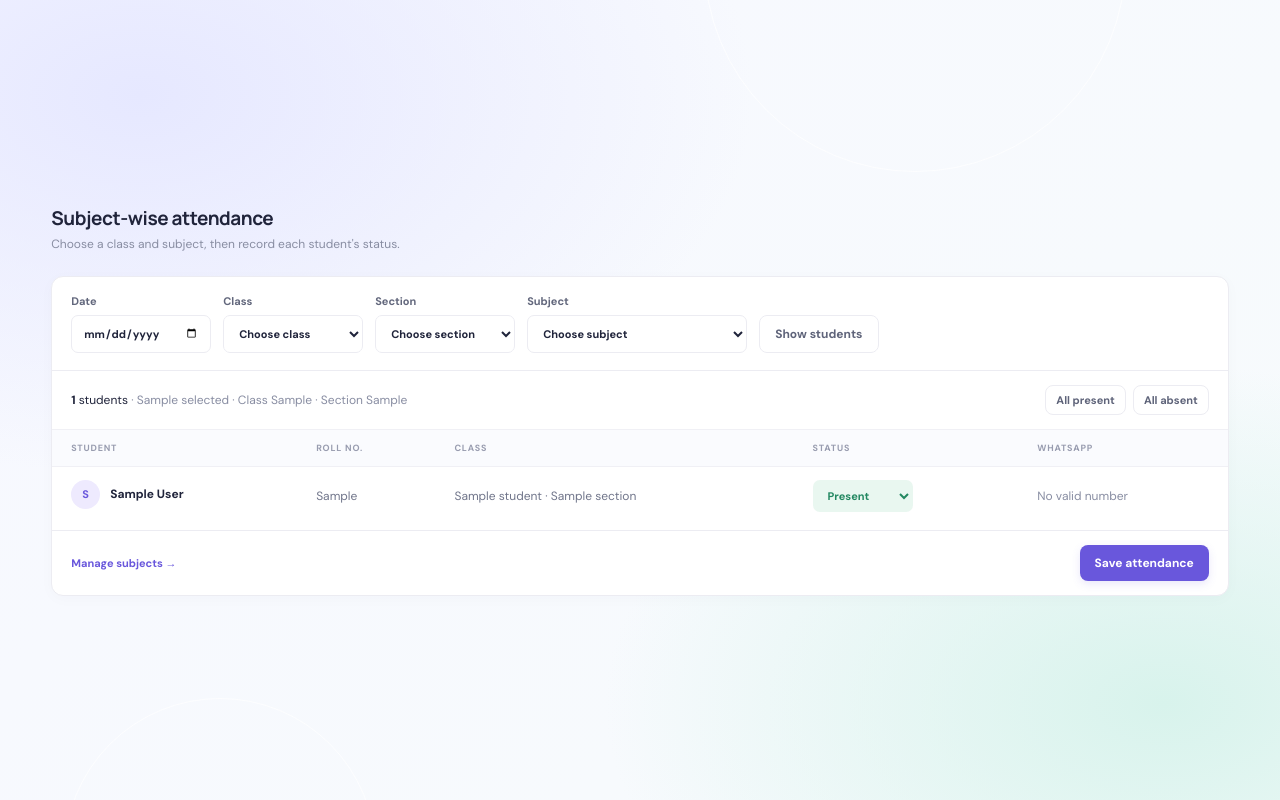
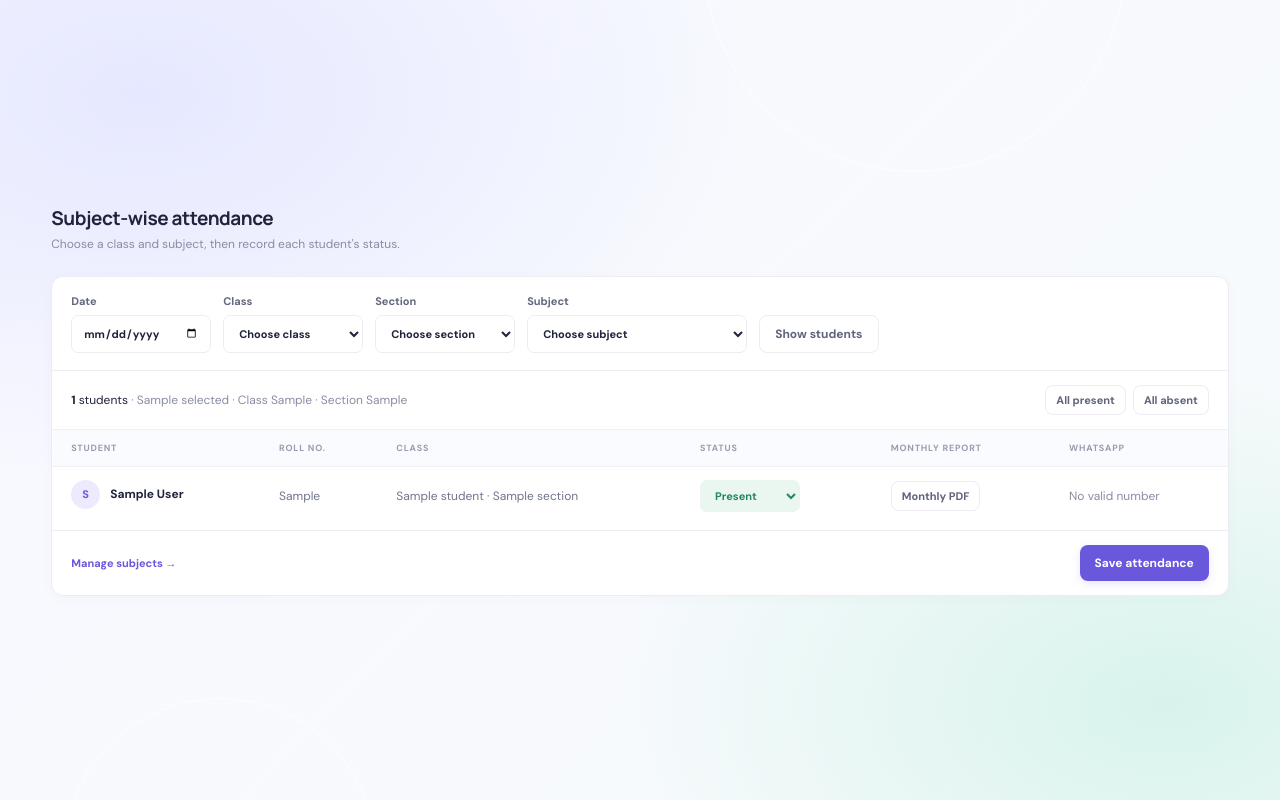
Before and after one commit to GAURAVSINGH2017/attendance-management-system, a Flask app: template templates/attendance.html in a window 1280 px wide. Run offline with Flask 3, Linux system fonts and the light colour scheme; the template is opened without the code that fills it: most values are stand-ins (such as "Sample title", 1, 10 or a date in 2020).

Commit message:
Refactor attendance form layout and structure

```diff
--- a/templates/attendance.html
+++ b/templates/attendance.html
@@ -1,28 +1,194 @@
-{% extends 'base.html' %}{% block heading %}Mark attendance{% endblock %}{% block content %}
-<div class="welcome-row"><div><h2>Subject-wise attendance</h2><p class="muted">Choose a class and subject, then record each student's status.</p></div></div>
+{% extends 'base.html' %}
+
+{% block heading %}Mark attendance{% endblock %}
+
+{% block content %}
+
+<div class="welcome-row">
+  <div>
+    <h2>Subject-wise attendance</h2>
+    <p class="muted">Choose a class and subject, then record each student's status.</p>
+  </div>
+</div>
+
 <div class="panel">
+
   <form method="get" class="filter-bar" id="attendance-filters">
-    <label>Date<input type="date" name="attendance_date" value="{{ selected }}"></label>
-    <label>Class<select name="class_name" id="attendance-class" required><option value="">Choose class</option>{% for c in classes %}<option value="{{ c.class_name }}" {{ 'selected' if selected_class==c.class_name else '' }}>{{ c.class_name }}</option>{% endfor %}</select></label>
-    <label>Section<select name="section" id="attendance-section" required data-selected="{{ selected_section_value }}"><option value="">Choose section</option>{% for s in sections %}<option value="{{ s.section or '__blank__' }}" {{ 'selected' if selected_section_value==(s.section or '__blank__') else '' }}>{{ s.section or 'General' }}</option>{% endfor %}{% if selected_section_value=='__choose__' %}<option value="__choose__" selected>Choose section</option>{% endif %}</select></label>
-    <label>Subject<select name="subject_id" id="attendance-subject" data-selected="{{ selected_subject }}" required><option value="">Choose subject</option>{% for subject in subjects %}<option value="{{ subject.id }}" {{ 'selected' if selected_subject|string==subject.id|string else '' }}>{{ subject.subject_name }}{% if subject.teacher_name %} · {{ subject.teacher_name }}{% endif %}</option>{% endfor %}</select></label>
+
+    <label>
+      Date
+      <input type="date" name="attendance_date" value="{{ selected }}">
+    </label>
+
+    <label>
+      Class
+      <select name="class_name" id="attendance-class" required>
+        <option value="">Choose class</option>
+        {% for c in classes %}
+        <option value="{{ c.class_name }}" {{ 'selected' if selected_class==c.class_name else '' }}>
+          {{ c.class_name }}
+        </option>
+        {% endfor %}
+      </select>
+    </label>
+
+    <label>
+      Section
+      <select name="section" id="attendance-section" required data-selected="{{ selected_section_value }}">
+        <option value="">Choose section</option>
+        {% for s in sections %}
+        <option value="{{ s.section or '__blank__' }}" {{ 'selected' if selected_section_value==(s.section or '__blank__') else '' }}>
+          {{ s.section or 'General' }}
+        </option>
+        {% endfor %}
+        {% if selected_section_value=='__choose__' %}
+        <option value="__choose__" selected>Choose section</option>
+        {% endif %}
+      </select>
+    </label>
+
+    <label>
+      Subject
+      <select name="subject_id" id="attendance-subject" data-selected="{{ selected_subject }}" required>
+        <option value="">Choose subject</option>
+        {% for subject in subjects %}
+        <option value="{{ subject.id }}" {{ 'selected' if selected_subject|string==subject.id|string else '' }}>
+          {{ subject.subject_name }}{% if subject.teacher_name %} · {{ subject.teacher_name }}{% endif %}
+        </option>
+        {% endfor %}
+      </select>
+    </label>
+
     <button class="button secondary">Show students</button>
   </form>
-  <form method="post"><input type="hidden" name="attendance_date" value="{{ selected }}"><input type="hidden" name="class_name" value="{{ selected_class }}"><input type="hidden" name="section" value="{{ selected_section_value }}"><input type="hidden" name="subject_id" value="{{ selected_subject }}">
-    <div class="attendance-tools"><span><b>{{ students|length }}</b> students <span class="muted">· {{ selected }}{% if selected_class %} · Class {{ selected_class }}{% endif %}{% if selected_section and selected_section!='__choose__' %} · Section {{ selected_section }}{% endif %}</span></span><div class="quick-actions"><button type="button" class="button tiny secondary" data-set-all="Present">All present</button><button type="button" class="button tiny secondary" data-set-all="Absent">All absent</button></div></div>
-    <div class="table-scroll"><table><thead><tr><th>STUDENT</th><th>ROLL NO.</th><th>CLASS</th><th>STATUS</th><th>WHATSAPP</th></tr></thead><tbody>
-      {% for s in students %}<tr><td class="student-cell"><span class="table-avatar">{{ s.full_name[:1]|upper }}</span><b>{{ s.full_name }}</b><input type="hidden" name="student_id" value="{{ s.id }}"></td><td>{{ s.roll_no }}</td><td>{{ s.class_name }}{% if s.section %} · {{ s.section }}{% endif %}</td><td><select class="status-select status-{{ (s.status or 'Absent')|lower }}" name="status_{{ s.id }}"><option {{ 'selected' if s.status=='Present' else '' }}>Present</option><option {{ 'selected' if s.status=='Absent' or not s.status else '' }}>Absent</option><option {{ 'selected' if s.status=='Late' else '' }}>Late</option></select></td>
+
+  <form method="post">
+
+    <input type="hidden" name="attendance_date" value="{{ selected }}">
+    <input type="hidden" name="class_name" value="{{ selected_class }}">
+    <input type="hidden" name="section" value="{{ selected_section_value }}">
+    <input type="hidden" name="subject_id" value="{{ selected_subject }}">
+
+    <div class="attendance-tools">
+
+      <span>
+        <b>{{ students|length }}</b> students
+        <span class="muted">
+          · {{ selected }}
+          {% if selected_class %} · Class {{ selected_class }}{% endif %}
+          {% if selected_section and selected_section!='__choose__' %}
+          · Section {{ selected_section }}
+          {% endif %}
+        </span>
+      </span>
+
+      <div class="quick-actions">
+        <button type="button" class="button tiny secondary" data-set-all="Present">All present</button>
+        <button type="button" class="button tiny secondary" data-set-all="Absent">All absent</button>
+      </div>
+
+    </div>
+
+    <div class="table-scroll">
+
+      <table>
+        <thead>
+          <tr>
+            <th>STUDENT</th>
+            <th>ROLL NO.</th>
+            <th>CLASS</th>
+            <th>STATUS</th>
+            <th>MONTHLY REPORT</th>
+            <th>WHATSAPP</th>
+          </tr>
+        </thead>
+
+        <tbody>
+
+          {% for s in students %}
+
+          <tr>
+
+            <td class="student-cell">
+              <span class="table-avatar">{{ s.full_name[:1]|upper }}</span>
+              <b>{{ s.full_name }}</b>
+              <input type="hidden" name="student_id" value="{{ s.id }}">
+            </td>
+
+            <td>{{ s.roll_no }}</td>
+
+            <td>
+              {{ s.class_name }}
+              {% if s.section %} · {{ s.section }}{% endif %}
+            </td>
+
+            <td>
+              <select class="status-select status-{{ (s.status or 'Absent')|lower }}" name="status_{{ s.id }}">
+                <option {{ 'selected' if s.status=='Present' else '' }}>Present</option>
+                <option {{ 'selected' if s.status=='Absent' or not s.status else '' }}>Absent</option>
+                <option {{ 'selected' if s.status=='Late' else '' }}>Late</option>
+              </select>
+            </td>
+
+            <td>
+              <a class="button tiny secondary"
+                 href="{{ url_for('monthly_attendance_report', student_id=s.id, month=selected[5:7]|int, year=selected[:4]|int) }}"
+                 target="_blank">
+                Monthly PDF
+              </a>
+            </td>
+
             <td>
               {% set wa_number = normalize_whatsapp_number(s.guardian_phone) %}
+
               {% if wa_number %}
-{% set wa_message = "Attendance Update: " ~ s.full_name ~ ", Class " ~ s.class_name ~ ", Date " ~ selected ~ ", Status: " ~ (s.status or "Absent") ~ ". - AttendEase" %}
-<a class="button tiny secondary" href="https://wa.me/{{ wa_number }}?text={{ wa_message|urlencode }}" target="_blank" rel="noopener">WhatsApp</a>
+
+                {% set wa_message = "Hello, monthly attendance report for " ~ s.full_name ~ ", Class " ~ s.class_name ~ ", Roll No. " ~ s.roll_no ~ ", Month " ~ selected[5:7] ~ "/" ~ selected[:4] ~ " is ready. Please find the PDF attached. - AttendEase" %}
+
+                <a class="button tiny secondary"
+                   href="https://wa.me/{{ wa_number }}?text={{ wa_message|urlencode }}"
+                   target="_blank"
+                   rel="noopener">
+                  WhatsApp
+                </a>
+
               {% else %}
                 <span class="muted">No valid number</span>
               {% endif %}
-</td></tr>
-      {% else %}<tr><td colspan="4" class="empty-row">Choose a class, section and subject above. If no subjects appear, add one from the Subjects page.</td></tr>{% endfor %}
-    </tbody></table></div>
-    <div class="form-actions attendance-submit"><a href="{{ url_for('subjects') }}" class="text-link">Manage subjects →</a><button class="button primary" {% if not students or not selected_class or not selected_subject %}disabled{% endif %}>Save attendance</button></div>
+            </td>
+
+          </tr>
+
+          {% else %}
+
+          <tr>
+            <td colspan="6" class="empty-row">
+              Choose a class, section and subject above. If no subjects appear, add one from the Subjects page.
+            </td>
+          </tr>
+
+          {% endfor %}
+
+        </tbody>
+      </table>
+
+    </div>
+
+    <div class="form-actions attendance-submit">
+
+      <a href="{{ url_for('subjects') }}" class="text-link">
+        Manage subjects →
+      </a>
+
+      <button class="button primary"
+        {% if not students or not selected_class or not selected_subject %}disabled{% endif %}>
+        Save attendance
+      </button>
+
+    </div>
+
   </form>
-</div>{% endblock %}
+
+</div>
+
+{% endblock %}
```
Lines whose indentation alone changed are shown as unchanged.
